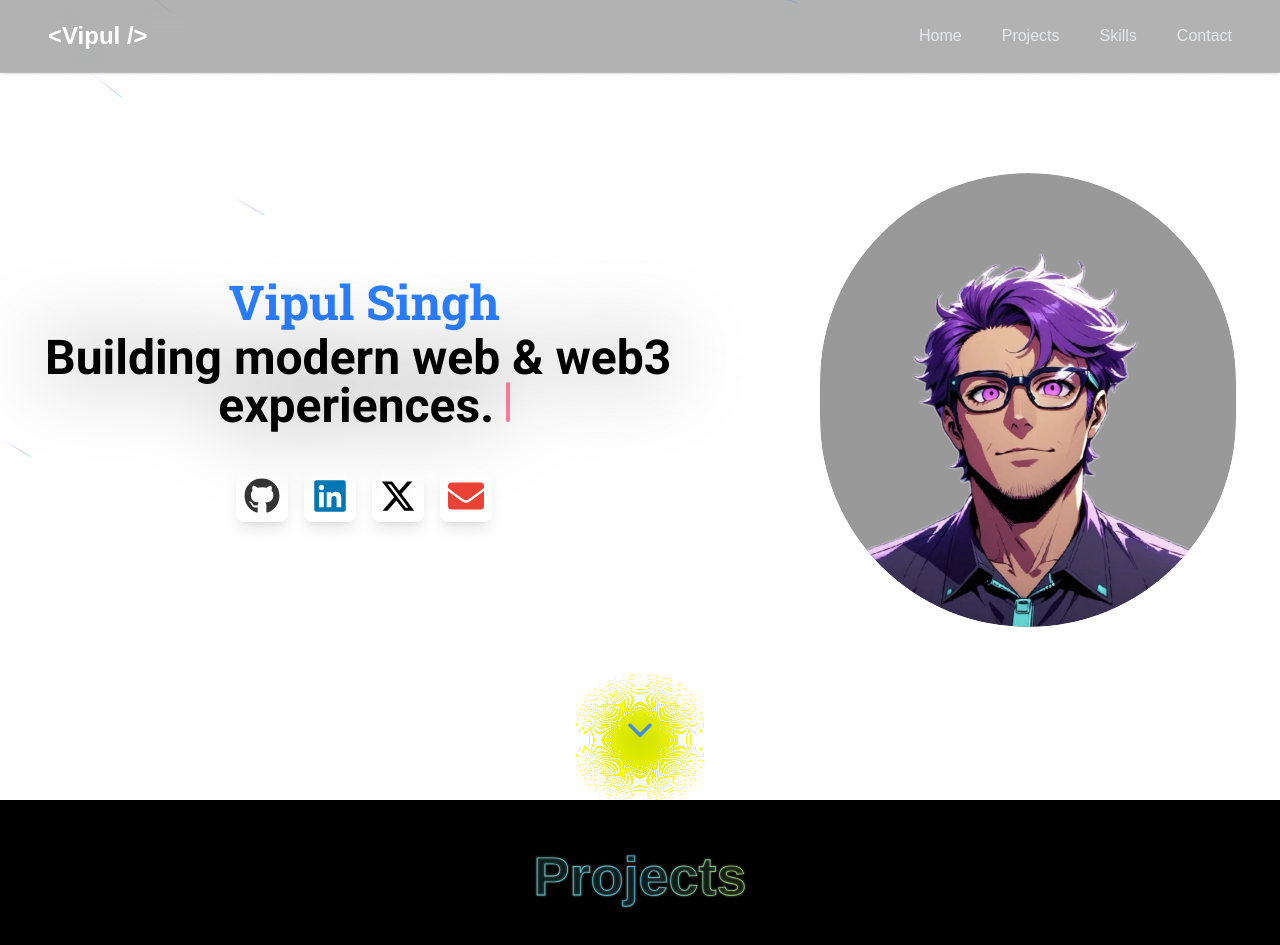
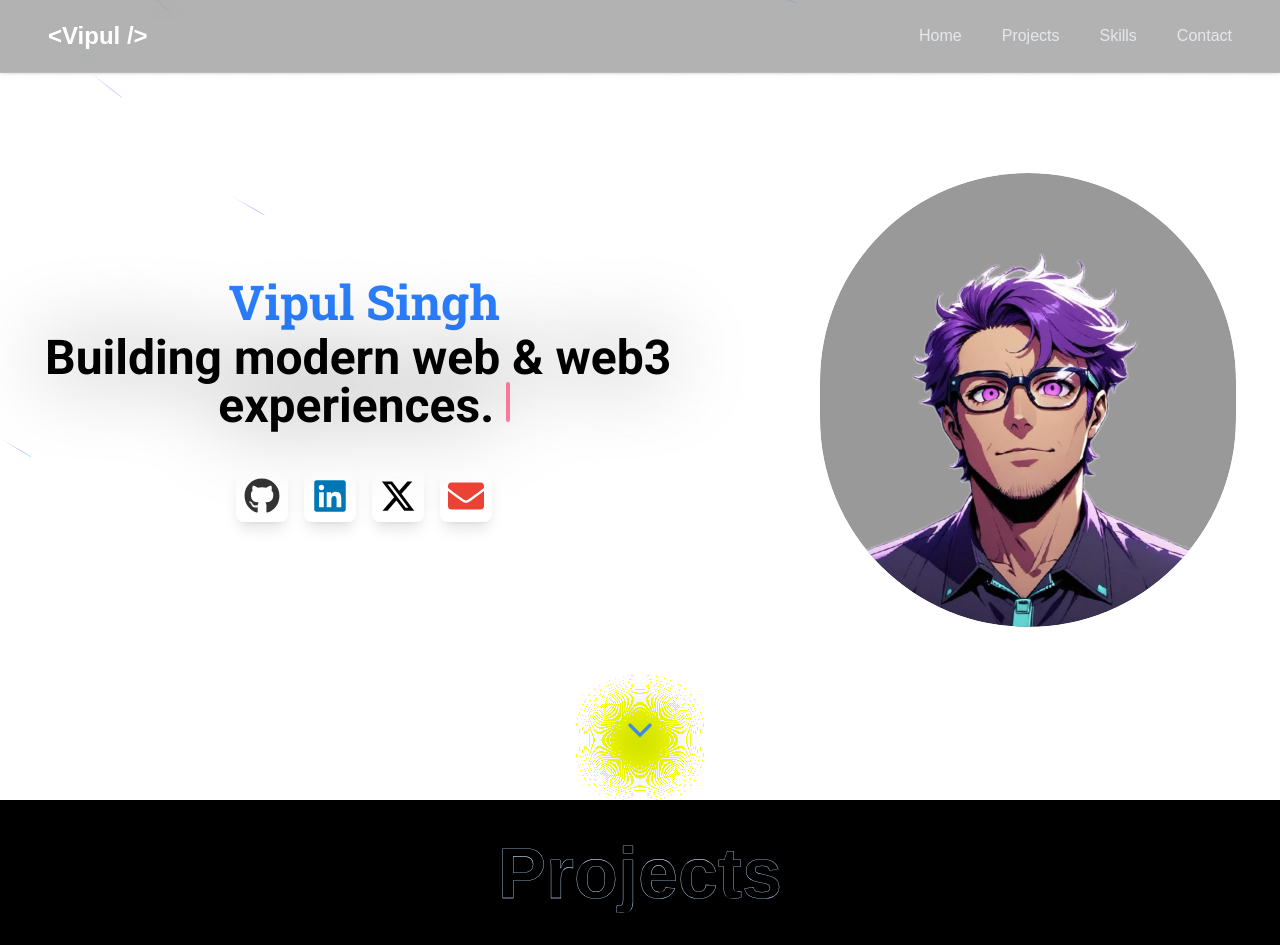
Before and after one commit to vipulsc/projekt-portfolio, a Next.js app: page / in a window 1280 px wide. Shown: the top 945 px of the page. Built offline with nearby package versions, Linux system fonts and the light colour scheme.

Commit message:
text-hover corrected

```diff
--- a/components/ui/text-hover-effect.tsx
+++ b/components/ui/text-hover-effect.tsx
@@ -14,27 +14,6 @@ export const TextHoverEffect = ({
   const [cursor, setCursor] = useState({ x: 0, y: 0 });
   const [hovered, setHovered] = useState(false);
   const [maskPosition, setMaskPosition] = useState({ cx: "50%", cy: "50%" });
-  const [isInView, setIsInView] = useState(false);
-
-  useEffect(() => {
-    const observer = new IntersectionObserver(
-      ([entry]) => {
-        setIsInView(entry.isIntersecting);
-      },
-      { threshold: 0.5 }
-    );
-
-    const currentRef = svgRef.current;
-    if (currentRef) {
-      observer.observe(currentRef);
-    }
-
-    return () => {
-      if (currentRef) {
-        observer.unobserve(currentRef);
-      }
-    };
-  }, []);
 
   useEffect(() => {
     if (svgRef.current && cursor.x !== null && cursor.y !== null) {
@@ -53,7 +32,7 @@ export const TextHoverEffect = ({
       ref={svgRef}
       width="100%"
       height="100%"
-      viewBox="0 0 1000 200"
+      viewBox="0 0 300 100"
       xmlns="http://www.w3.org/2000/svg"
       onMouseEnter={() => setHovered(true)}
       onMouseLeave={() => setHovered(false)}
@@ -62,44 +41,42 @@ export const TextHoverEffect = ({
     >
       <defs>
         <linearGradient
-          id="initialGradient"
-          gradientUnits="userSpaceOnUse"
-          x1="0%"
-          y1="0%"
-          x2="100%"
-          y2="0%"
-        >
-          <stop offset="0%" stopColor="#ffffff" />
-          <stop offset="100%" stopColor="#ffffff" />
-        </linearGradient>
-
-        <linearGradient
           id="textGradient"
           gradientUnits="userSpaceOnUse"
-          x1="0%"
-          y1="0%"
-          x2="100%"
-          y2="0%"
+          cx="50%"
+          cy="50%"
+          r="25%"
         >
-          <stop offset="0%" stopColor="#FF6B6B" />
-          <stop offset="25%" stopColor="#4ECDC4" />
-          <stop offset="50%" stopColor="#45B7D1" />
-          <stop offset="75%" stopColor="#96C93D" />
-          <stop offset="100%" stopColor="#FF6B6B" />
+          {hovered && (
+            <>
+              <stop offset="0%" stopColor="#eab308" />
+              <stop offset="25%" stopColor="#ef4444" />
+              <stop offset="50%" stopColor="#3b82f6" />
+              <stop offset="75%" stopColor="#06b6d4" />
+              <stop offset="100%" stopColor="#8b5cf6" />
+            </>
+          )}
         </linearGradient>
 
         <motion.radialGradient
           id="revealMask"
           gradientUnits="userSpaceOnUse"
-          r="30%"
+          r="20%"
           initial={{ cx: "50%", cy: "50%" }}
           animate={maskPosition}
           transition={{ duration: duration ?? 0, ease: "easeOut" }}
+
+          // example for a smoother animation below
+
+          //   transition={{
+          //     type: "spring",
+          //     stiffness: 300,
+          //     damping: 50,
+          //   }}
         >
           <stop offset="0%" stopColor="white" />
           <stop offset="100%" stopColor="black" />
         </motion.radialGradient>
-
         <mask id="textMask">
           <rect
             x="0"
@@ -109,99 +86,46 @@ export const TextHoverEffect = ({
             fill="url(#revealMask)"
           />
         </mask>
-
-        <filter id="glow">
-          <feGaussianBlur stdDeviation="2" result="coloredBlur" />
-          <feMerge>
-            <feMergeNode in="coloredBlur" />
-            <feMergeNode in="SourceGraphic" />
-          </feMerge>
-        </filter>
-
-        <filter id="strongGlow">
-          <feGaussianBlur stdDeviation="3" result="coloredBlur" />
-          <feMerge>
-            <feMergeNode in="coloredBlur" />
-            <feMergeNode in="SourceGraphic" />
-          </feMerge>
-        </filter>
-
-        <filter id="textShadow">
-          <feDropShadow
-            dx="0"
-            dy="0"
-            stdDeviation="2"
-            floodColor="#ffffff"
-            floodOpacity="0.5"
-          />
-        </filter>
       </defs>
-
-      {/* Base text with white border and shadow */}
+      <text
+        x="50%"
+        y="50%"
+        textAnchor="middle"
+        dominantBaseline="middle"
+        strokeWidth="0.3"
+        className="fill-transparent stroke-blue-400 font-[helvetica] text-7xl font-bold dark:stroke-blue-300"
+        style={{ opacity: hovered ? 0.7 : 0.7 }}
+      >
+        {text}
+      </text>
       <motion.text
         x="50%"
         y="50%"
         textAnchor="middle"
         dominantBaseline="middle"
-        stroke="white"
-        strokeWidth="2"
-        className="fill-transparent font-[helvetica] text-[120px] font-black"
-        initial={{ scale: 1, opacity: 0.8 }}
+        strokeWidth="0.3"
+        className="fill-transparent stroke-neutral-200 font-[helvetica] text-7xl font-bold dark:stroke-neutral-800"
+        initial={{ strokeDashoffset: 1000, strokeDasharray: 1000 }}
         animate={{
-          scale: isInView ? 1.5 : 1,
-          opacity: isInView ? 1 : 0.8,
-          stroke: isInView ? "url(#textGradient)" : "white",
+          strokeDashoffset: 0,
+          strokeDasharray: 1000,
         }}
         transition={{
-          duration: 0.8,
-          ease: [0.22, 1, 0.36, 1],
-        }}
-        style={{
-          filter: "url(#textShadow)",
+          duration: 4,
+          ease: "easeInOut",
         }}
       >
         {text}
       </motion.text>
-
-      {/* Animated fill text */}
-      <motion.text
-        x="50%"
-        y="50%"
-        textAnchor="middle"
-        dominantBaseline="middle"
-        fill="url(#textGradient)"
-        className="font-[helvetica] text-[120px] font-black"
-        initial={{ opacity: 0, scale: 0.95 }}
-        animate={{
-          opacity: isInView ? 0.15 : 0,
-          scale: isInView ? 1.5 : 0.95,
-        }}
-        transition={{
-          duration: 1,
-          ease: [0.22, 1, 0.36, 1],
-          delay: 0.2,
-        }}
-        style={{
-          filter: "url(#glow)",
-        }}
-      >
-        {text}
-      </motion.text>
-
-      {/* Hover effect text */}
       <text
         x="50%"
         y="50%"
         textAnchor="middle"
         dominantBaseline="middle"
-        fill="url(#textGradient)"
+        stroke="url(#textGradient)"
+        strokeWidth="0.3"
         mask="url(#textMask)"
-        className="font-[helvetica] text-[120px] font-black"
-        style={{
-          opacity: isInView && hovered ? 0.3 : 0,
-          filter: "url(#strongGlow)",
-          transition: "all 0.4s cubic-bezier(0.22, 1, 0.36, 1)",
-        }}
+        className="fill-transparent font-[helvetica] text-7xl font-bold"
       >
         {text}
       </text>
```
